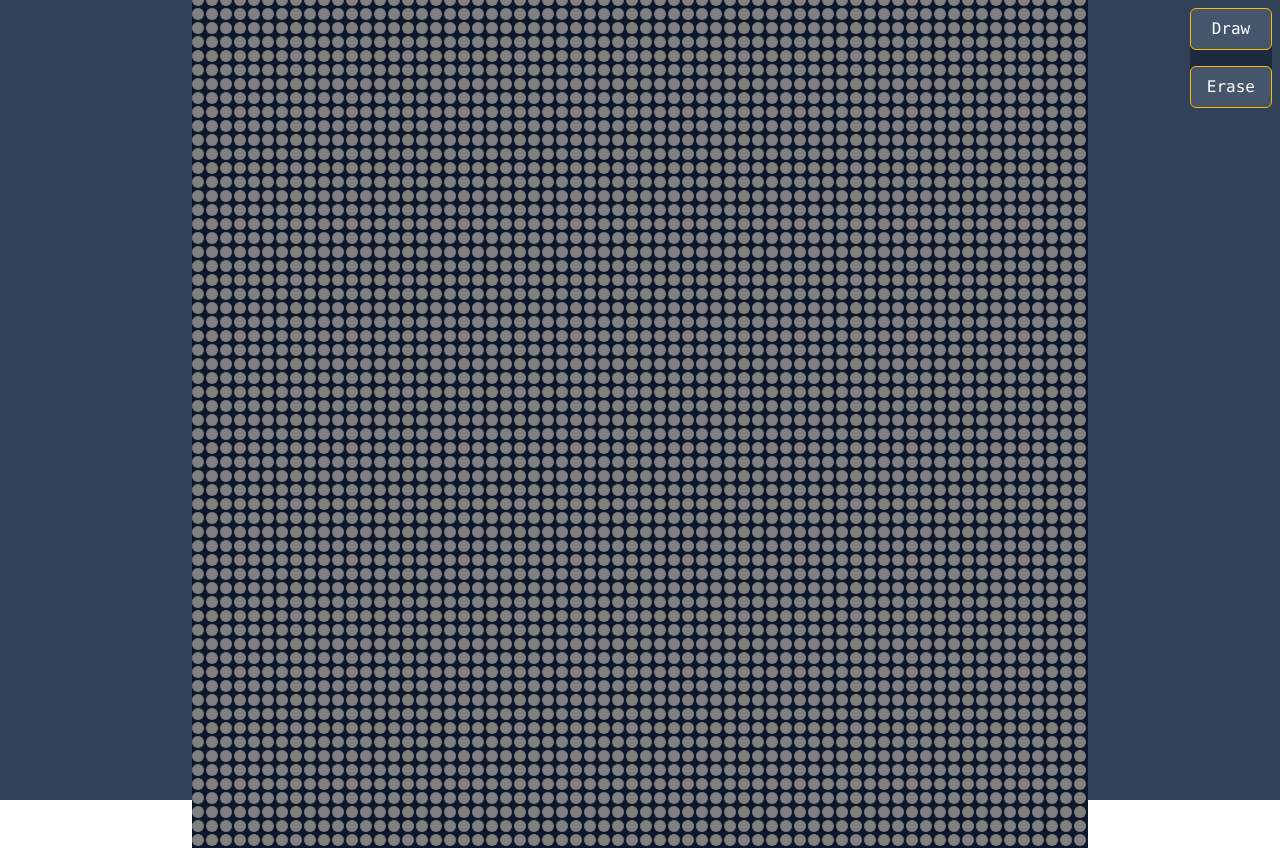
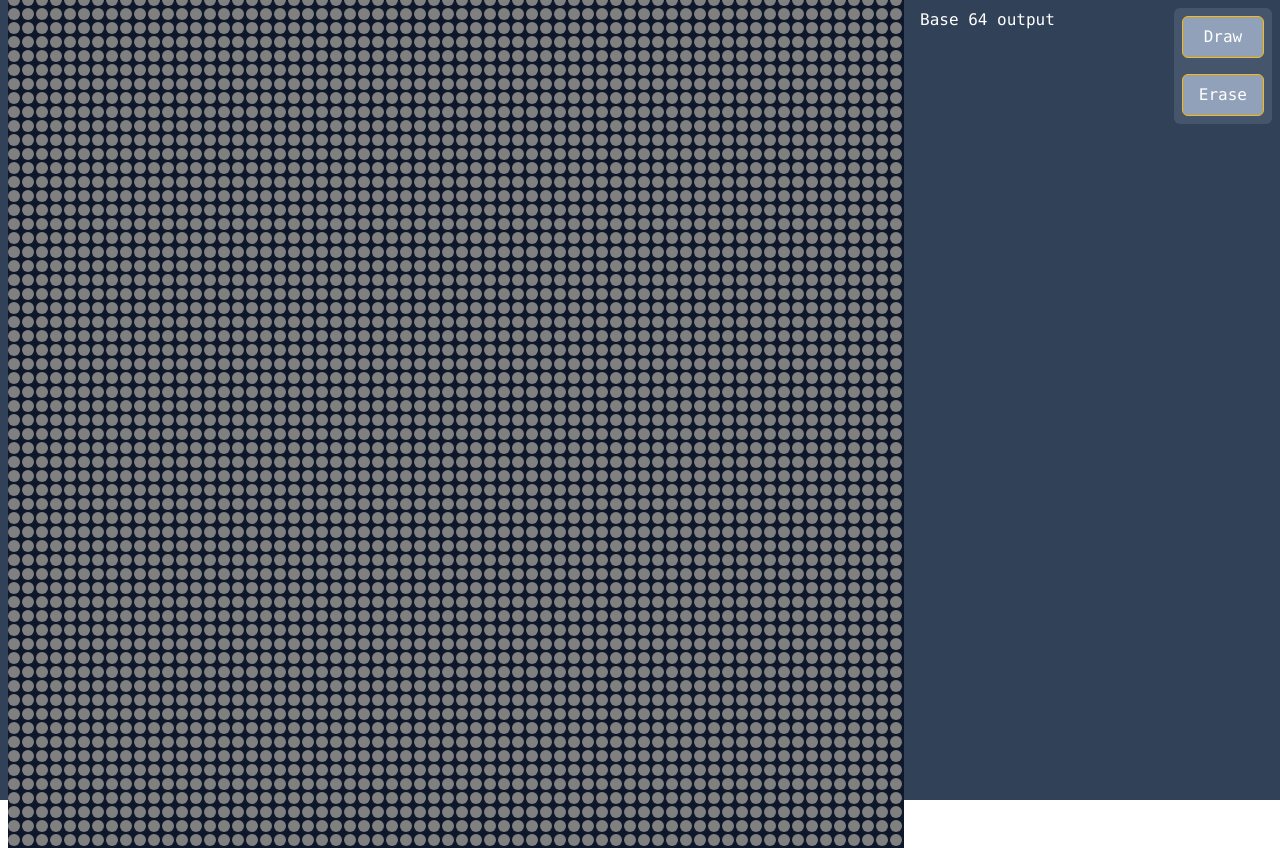
Before and after one commit to JackHicks02/dot-matrix-paint, a React (Vite) app: page / in a window 1280 px wide. Built offline with nearby package versions, Linux system fonts and the light colour scheme.

Commit message:
feat(App): draw and erase toggle

```diff
--- a/src/App.tsx
+++ b/src/App.tsx
@@ -109,7 +109,7 @@ function App() {
   }
 
   return (
-    <div className="w-screen relative h-screen bg-slate-700 flex justify-center items-center font-mono text-white">
+    <div className="w-screen relative h-screen bg-slate-700 flex p-2 gap-4 items-center font-mono text-white">
       <svg
         width={SCALED_SIDE}
         height={SCALED_SIDE}
@@ -118,11 +118,24 @@ function App() {
       >
         {pixels}
       </svg>
-      <div className="absolute right-2 top-2 flex flex-col gap-4 bg-slate-800 rounded-md">
-        <button className="bg-slate-600 border border-amber-400 px-4 py-2 rounded-md hover:brightness-125 cursor-pointer">
+      <div className="h-full">
+        <h1>Base 64 output</h1>
+      </div>
+      <div className="absolute right-2 top-2 flex flex-col gap-4 bg-slate-600 p-2 rounded-md">
+        <button
+          className="bg-slate-400 border border-amber-400 px-4 py-2 rounded-md hover:brightness-125 cursor-pointer"
+          onClick={() => {
+            userStateRef.current.drawMode = DrawMode.DRAW;
+          }}
+        >
           Draw
         </button>
-        <button className="bg-slate-600 border border-amber-400 px-4 py-2 rounded-md hover:brightness-125 cursor-pointer">
+        <button
+          className="bg-slate-400 border border-amber-400 px-4 py-2 rounded-md hover:brightness-125 cursor-pointer"
+          onClick={() => {
+            userStateRef.current.drawMode = DrawMode.ERASE;
+          }}
+        >
           Erase
         </button>
       </div>
```
